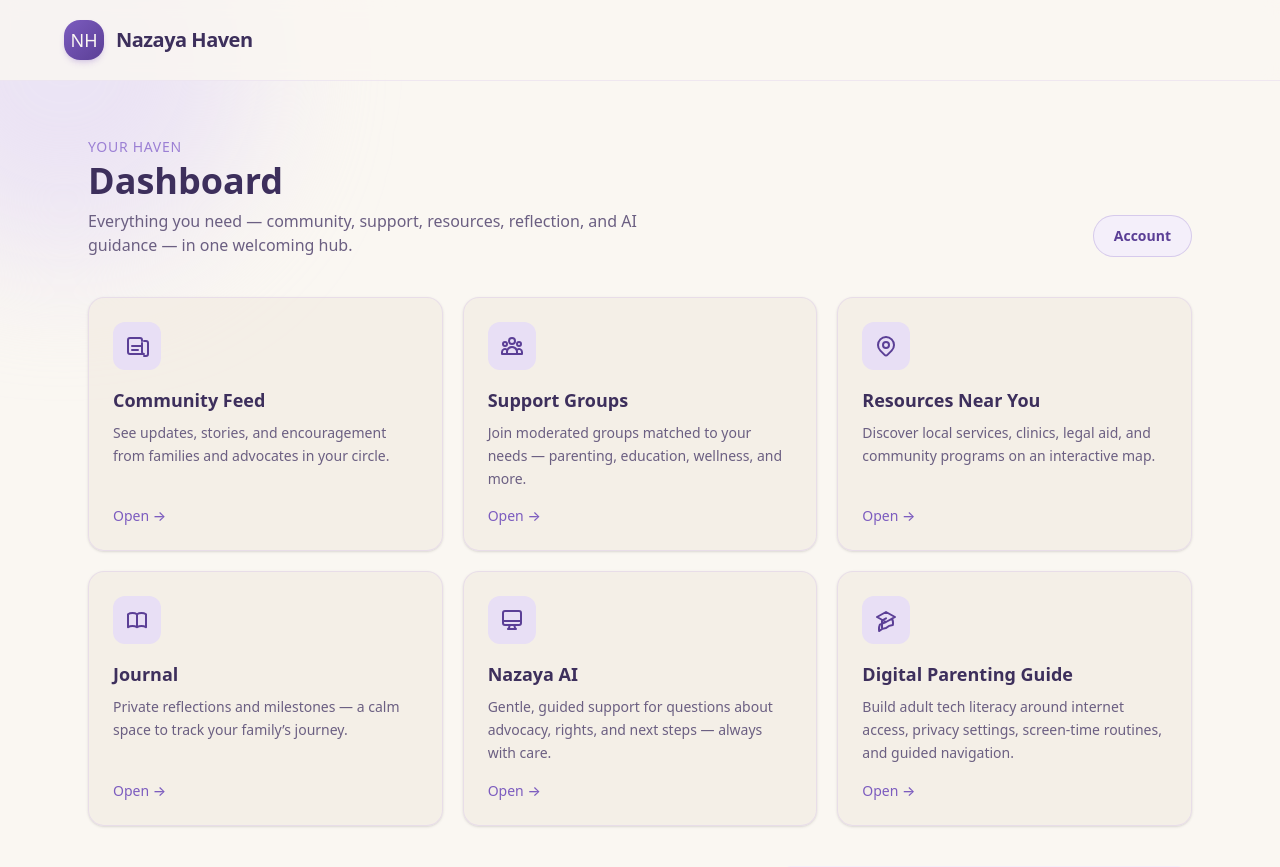
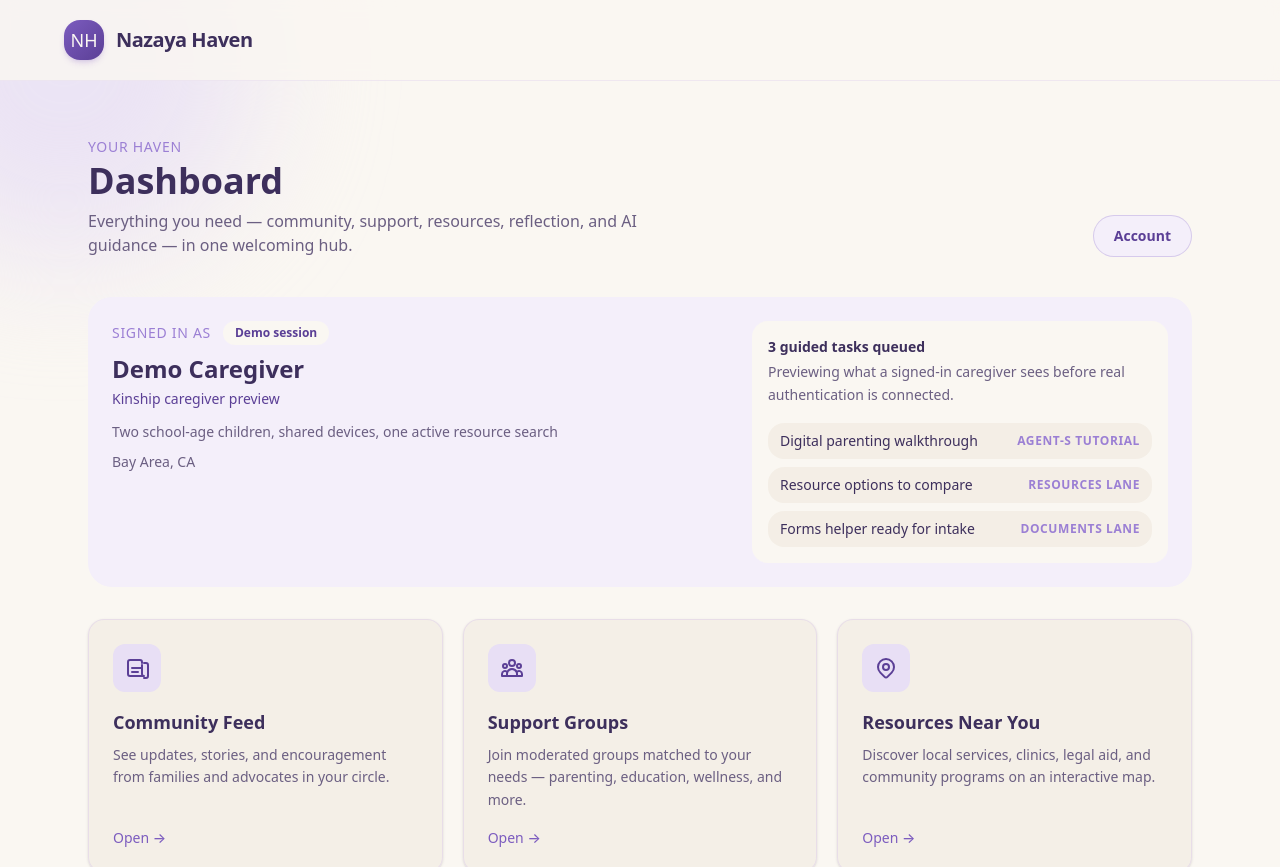
Before and after one commit to jackahleen/nazaya-haven, a Next.js app: page /dashboard in a window 1280 px wide. Shown: the top 867 px of the page. Built offline with nearby package versions, Linux system fonts and the light colour scheme.

Commit message:
feat: show authenticated dashboard preview

```diff
--- a/src/app/dashboard/page.tsx
+++ b/src/app/dashboard/page.tsx
@@ -1,4 +1,5 @@
 import Link from "next/link";
+import { AuthenticatedUserSummary } from "@/components/dashboard/AuthenticatedUserSummary";
 import { DigitalParentingGuide } from "@/components/digital-parenting/DigitalParentingGuide";
 import { DashboardCard } from "@/components/DashboardCard";
 import {
@@ -74,6 +75,8 @@ export default function DashboardPage() {
         </Link>
       </div>
 
+      <AuthenticatedUserSummary />
+
       <div className="grid gap-5 sm:grid-cols-2 lg:grid-cols-3">
         {sections.map((section) => (
           <DashboardCard
--- /dev/null
+++ b/src/components/dashboard/AuthenticatedUserSummary.tsx
@@ -0,0 +1,50 @@
+import { demoSession } from "@/data/demo-session";
+
+export function AuthenticatedUserSummary() {
+  return (
+    <section className="mb-8 grid gap-4 rounded-3xl bg-lavender-light p-5 sm:p-6 lg:grid-cols-[1.2fr_0.8fr]">
+      <div>
+        <div className="flex flex-wrap items-center gap-3">
+          <p className="text-sm font-medium uppercase tracking-wider text-purple-soft">
+            Signed in as
+          </p>
+          <span className="rounded-full bg-cream px-3 py-1 text-xs font-semibold text-purple-deep">
+            {demoSession.status.label}
+          </span>
+        </div>
+        <h2 className="mt-2 text-2xl font-semibold text-ink">
+          {demoSession.user.name}
+        </h2>
+        <p className="mt-1 text-sm font-medium text-purple-deep">
+          {demoSession.user.role}
+        </p>
+        <p className="mt-3 max-w-2xl text-sm leading-relaxed text-ink-muted">
+          {demoSession.user.householdContext}
+        </p>
+        <p className="mt-2 text-sm text-ink-muted">{demoSession.user.location}</p>
+      </div>
+
+      <div className="rounded-2xl bg-cream p-4">
+        <p className="text-sm font-semibold text-ink">
+          {demoSession.status.summary}
+        </p>
+        <p className="mt-1 text-sm leading-relaxed text-ink-muted">
+          {demoSession.status.description}
+        </p>
+        <div className="mt-4 space-y-2">
+          {demoSession.queuedTasks.map((task) => (
+            <div
+              key={task.id}
+              className="flex flex-col gap-1 rounded-2xl bg-cream-dark/80 px-3 py-2 sm:flex-row sm:items-center sm:justify-between"
+            >
+              <span className="text-sm font-medium text-ink">{task.label}</span>
+              <span className="text-xs font-semibold uppercase tracking-wider text-purple-soft">
+                {task.owner}
+              </span>
+            </div>
+          ))}
+        </div>
+      </div>
+    </section>
+  );
+}
--- /dev/null
+++ b/src/data/demo-session.ts
@@ -0,0 +1,31 @@
+export const demoSession = {
+  user: {
+    name: "Demo Caregiver",
+    role: "Kinship caregiver preview",
+    location: "Bay Area, CA",
+    householdContext: "Two school-age children, shared devices, one active resource search",
+  },
+  status: {
+    label: "Demo session",
+    summary: "3 guided tasks queued",
+    description:
+      "Previewing what a signed-in caregiver sees before real authentication is connected.",
+  },
+  queuedTasks: [
+    {
+      id: "digital-parenting-tour",
+      label: "Digital parenting walkthrough",
+      owner: "Agent-S tutorial",
+    },
+    {
+      id: "resource-follow-up",
+      label: "Resource options to compare",
+      owner: "Resources lane",
+    },
+    {
+      id: "forms-start",
+      label: "Forms helper ready for intake",
+      owner: "Documents lane",
+    },
+  ],
+} as const;
```
Also changed, not shown: 1 other file (tests, documents, lock files or other folders).
